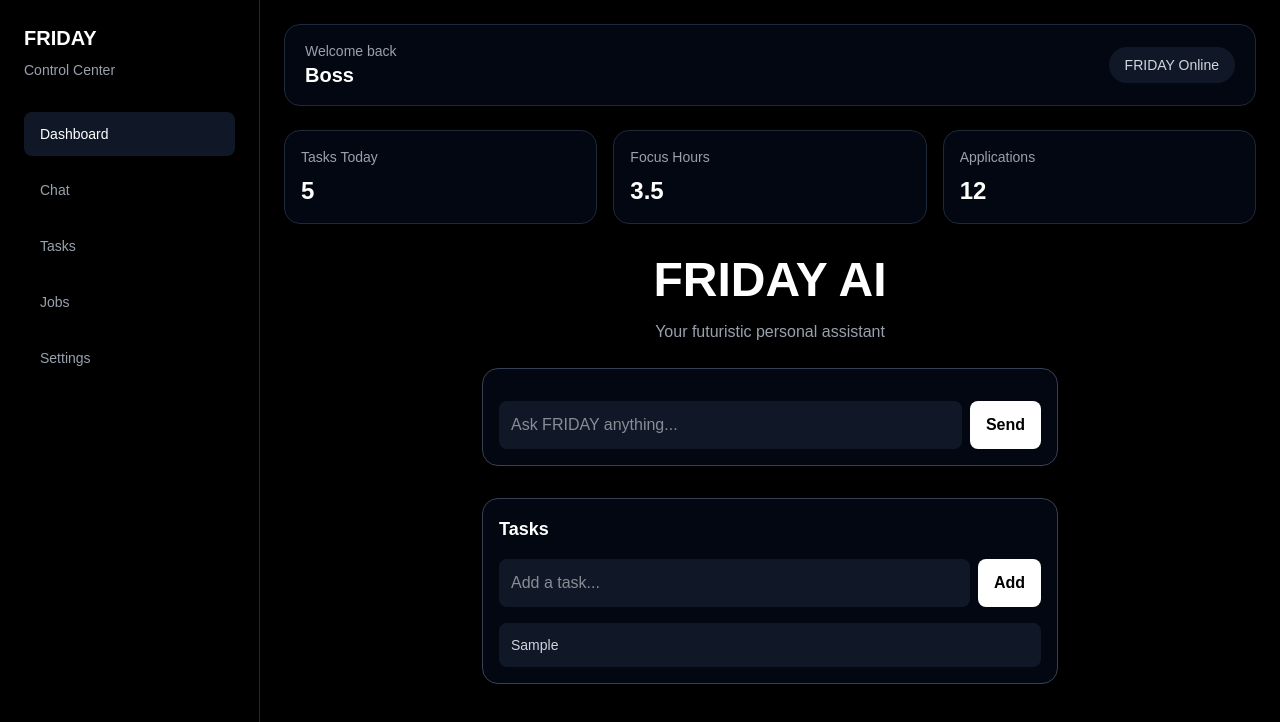
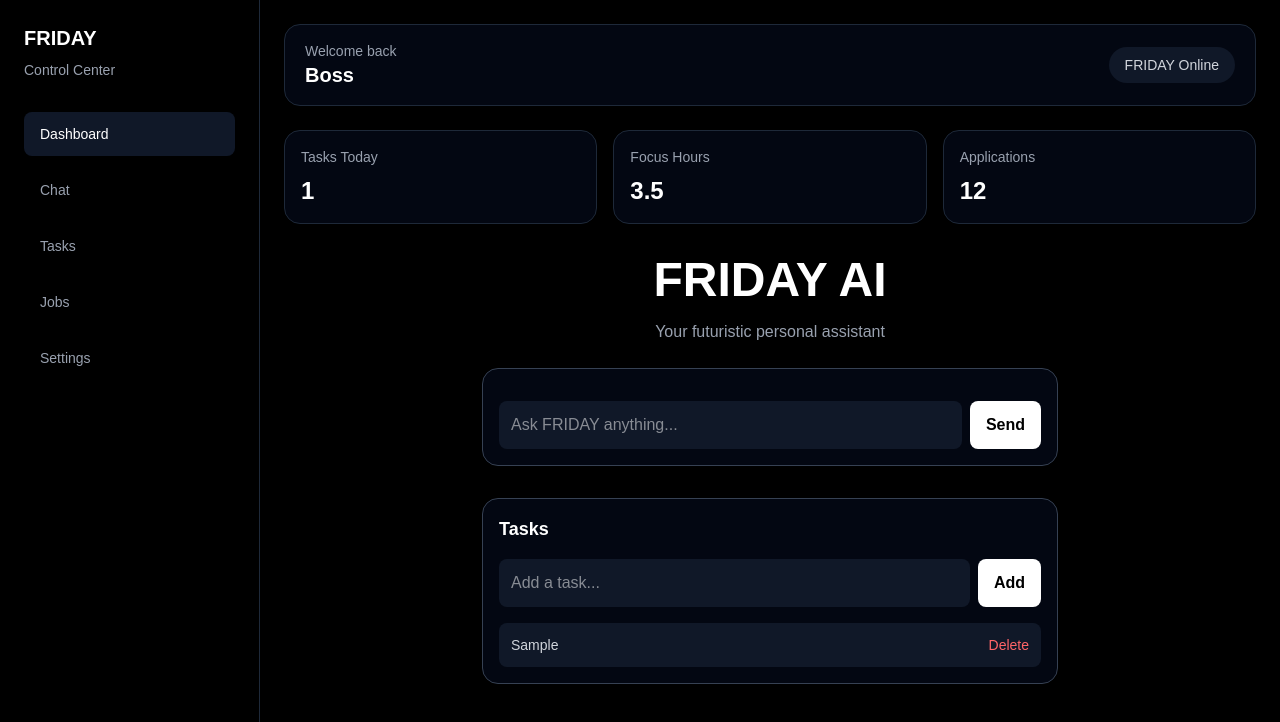
Before and after one commit to gyanram-dev/friday-ai-assistant, a Next.js app: page / in a window 1280 px wide. Both pictures are taken after typing "Sample" into the empty fields and a click on the button "Add". Shown: the top 722 px of the page. Built offline with nearby package versions, Linux system fonts and the light colour scheme.

Commit message:
Upgrade tasks with persistence and live dashboard stats

```diff
--- a/src/app/page.tsx
+++ b/src/app/page.tsx
@@ -1,8 +1,43 @@
+"use client";
+
+import { useEffect, useState } from "react";
 import Hero from "../components/Hero";
 import ChatBox from "../features/chat/ChatBox";
 import TasksBox from "../features/tasks/TasksBox";
 
+type Task = {
+  text: string;
+  done: boolean;
+};
+
 export default function Home() {
+  const [tasksCount, setTasksCount] = useState(0);
+
+  useEffect(() => {
+    const loadTasks = () => {
+      const saved = localStorage.getItem("friday-tasks");
+
+      if (saved) {
+        const tasks: Task[] = JSON.parse(saved);
+        const pending = tasks.filter((task) => !task.done).length;
+        setTasksCount(pending);
+      } else {
+        setTasksCount(0);
+      }
+    };
+
+    loadTasks();
+
+    window.addEventListener("storage", loadTasks);
+
+    const interval = setInterval(loadTasks, 500);
+
+    return () => {
+      window.removeEventListener("storage", loadTasks);
+      clearInterval(interval);
+    };
+  }, []);
+
   return (
     <main className="min-h-screen bg-black text-white">
       <div className="grid min-h-screen md:grid-cols-[260px_1fr]">
@@ -34,7 +69,7 @@ export default function Home() {
           <div className="grid gap-4 md:grid-cols-3">
             <div className="rounded-2xl border border-gray-800 bg-gray-950 p-4">
               <p className="text-sm text-gray-400">Tasks Today</p>
-              <h3 className="mt-2 text-2xl font-bold">5</h3>
+              <h3 className="mt-2 text-2xl font-bold">{tasksCount}</h3>
             </div>
 
             <div className="rounded-2xl border border-gray-800 bg-gray-950 p-4">
--- a/src/features/tasks/TasksBox.tsx
+++ b/src/features/tasks/TasksBox.tsx
@@ -1,16 +1,45 @@
 "use client";
 
-import { useState } from "react";
+import { useEffect, useState } from "react";
+
+type Task = {
+  text: string;
+  done: boolean;
+};
 
 export default function TasksBox() {
   const [task, setTask] = useState("");
-  const [tasks, setTasks] = useState<string[]>([]);
+  const [tasks, setTasks] = useState<Task[]>([]);
+
+  useEffect(() => {
+    const saved = localStorage.getItem("friday-tasks");
+
+    if (saved) {
+      setTasks(JSON.parse(saved));
+    }
+  }, []);
+
+  useEffect(() => {
+    localStorage.setItem("friday-tasks", JSON.stringify(tasks));
+  }, [tasks]);
 
   const addTask = () => {
     if (!task.trim()) return;
 
-    setTasks((prev) => [...prev, task]);
+    setTasks((prev) => [...prev, { text: task, done: false }]);
     setTask("");
+  };
+
+  const toggleTask = (index: number) => {
+    setTasks((prev) =>
+      prev.map((item, i) =>
+        i === index ? { ...item, done: !item.done } : item
+      )
+    );
+  };
+
+  const deleteTask = (index: number) => {
+    setTasks((prev) => prev.filter((_, i) => i !== index));
   };
 
   return (
@@ -36,12 +65,28 @@ export default function TasksBox() {
 
       <div className="mt-4 space-y-2">
         {tasks.map((item, index) => (
-          <p
+          <div
             key={index}
-            className="rounded-lg bg-gray-900 p-3 text-sm text-gray-300"
+            className="flex items-center justify-between rounded-lg bg-gray-900 p-3 text-sm"
           >
-            {item}
-          </p>
+            <p
+              onClick={() => toggleTask(index)}
+              className={`cursor-pointer ${
+                item.done
+                  ? "text-gray-500 line-through"
+                  : "text-gray-300"
+              }`}
+            >
+              {item.text}
+            </p>
+
+            <button
+              onClick={() => deleteTask(index)}
+              className="text-red-400"
+            >
+              Delete
+            </button>
+          </div>
         ))}
       </div>
     </div>
```
